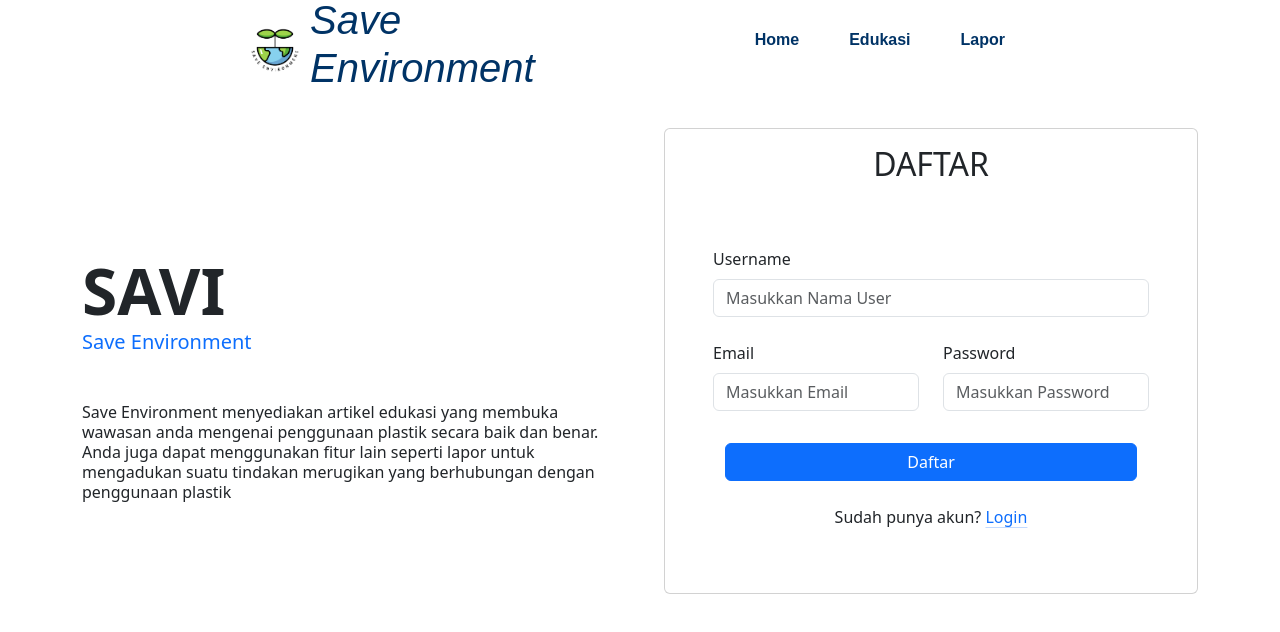
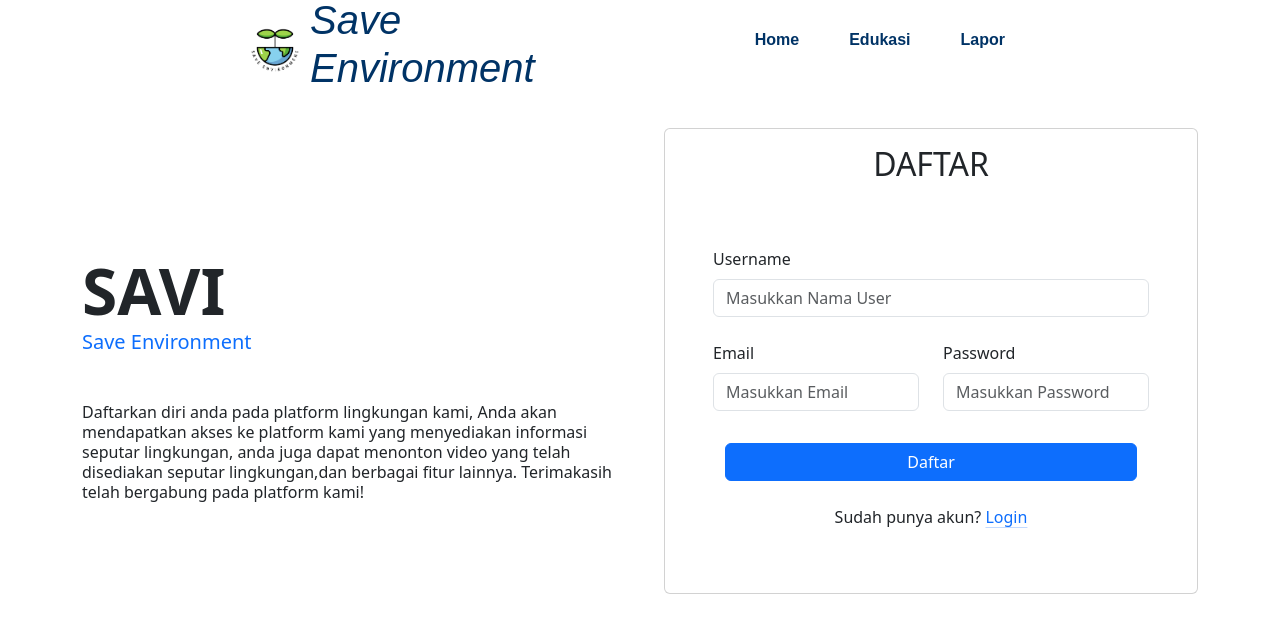
Before and after one commit to FE4-TFI/FE4-Final-Project, a React (Vite) app: page /Register in a window 1280 px wide. Shown: the top 632 px of the page. Built offline with nearby package versions, Linux system fonts and the light colour scheme.

Commit message:
update text halaman login register

```diff
--- a/src/pages/Login.jsx
+++ b/src/pages/Login.jsx
@@ -62,7 +62,11 @@ const LoginForm = () => {
                             <h1 className="my-5 display-3 fw-bold ls-tight">SAVI<br />
                                 <h5 className="text-primary">Save Environment</h5>
                             </h1>
-                            <p className="lh-sm">Save Environment menyediakan artikel edukasi yang membuka wawasan anda mengenai penggunaan plastik secara baik dan benar. Anda juga dapat menggunakan fitur lain seperti lapor untuk mengadukan suatu tindakan merugikan yang berhubungan dengan penggunaan plastik</p>
+                            <p className="lh-sm">
+                                Bergabunglah dengan platform kami dan nikmati berbagai macam fitur yang tersedia yang dapat membantu permasalahan anda mengenai lingkungan.
+                                Silahkan isi informasi akun anda dengan lengkap untuk dapat menjelajahi berbagai fitur yang kami sediakan.
+                                Terimakasih dan selamat bergabung!
+                            </p>
                         </div>
 
                         <div className="col-lg-6 mb-5 mb-lg-0">
--- a/src/pages/Register.jsx
+++ b/src/pages/Register.jsx
@@ -79,7 +79,12 @@ const RegisterForm = () => {
                         <h1 className="my-5 display-3 fw-bold ls-tight">SAVI<br />
                             <h5 className="text-primary">Save Environment</h5>
                         </h1>
-                        <p className="lh-sm">Save Environment menyediakan artikel edukasi yang membuka wawasan anda mengenai penggunaan plastik secara baik dan benar. Anda juga dapat menggunakan fitur lain seperti lapor untuk mengadukan suatu tindakan merugikan yang berhubungan dengan penggunaan plastik</p>
+                        <p className="lh-sm">
+                            Daftarkan diri anda pada platform lingkungan kami,
+                            Anda akan mendapatkan akses ke platform kami yang menyediakan informasi seputar lingkungan,
+                            anda juga dapat menonton video yang telah disediakan seputar lingkungan,dan berbagai fitur lainnya.
+                            Terimakasih telah bergabung pada platform kami!
+                        </p>
                     </div>
                     <div className="col-lg-6 mb-5 mb-lg-0">
                         <div className="card">
```
